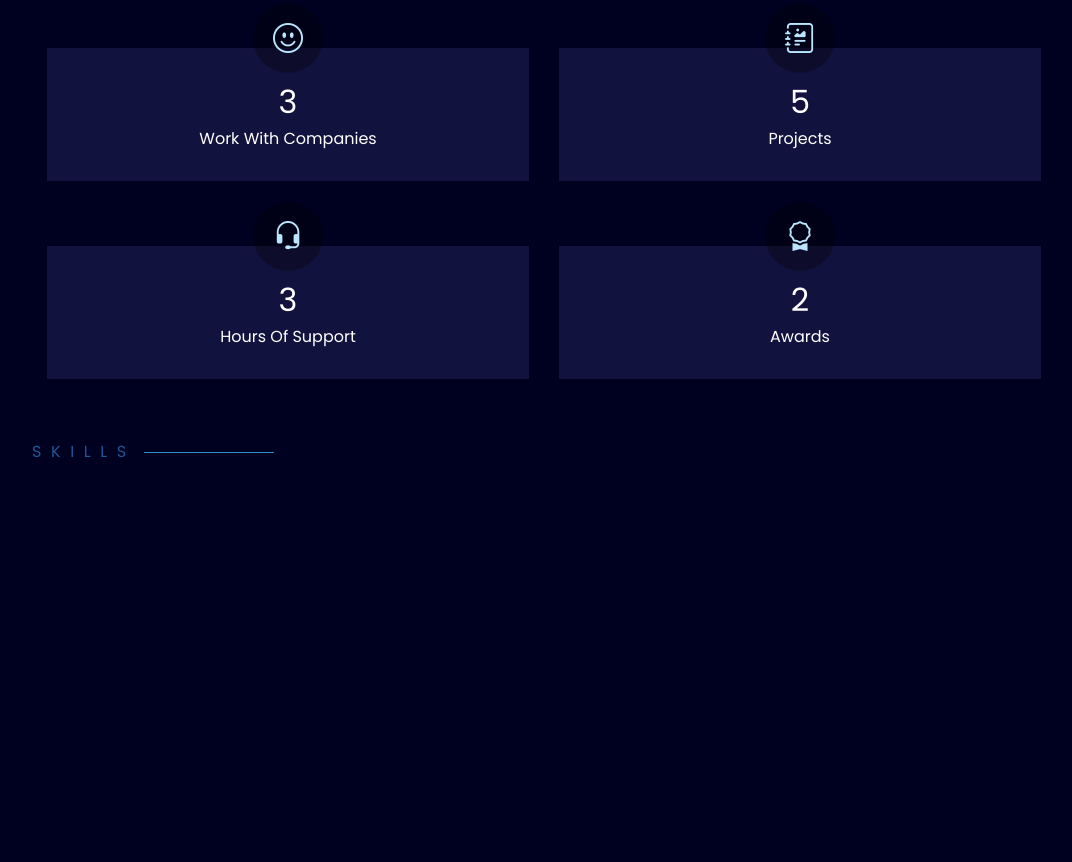
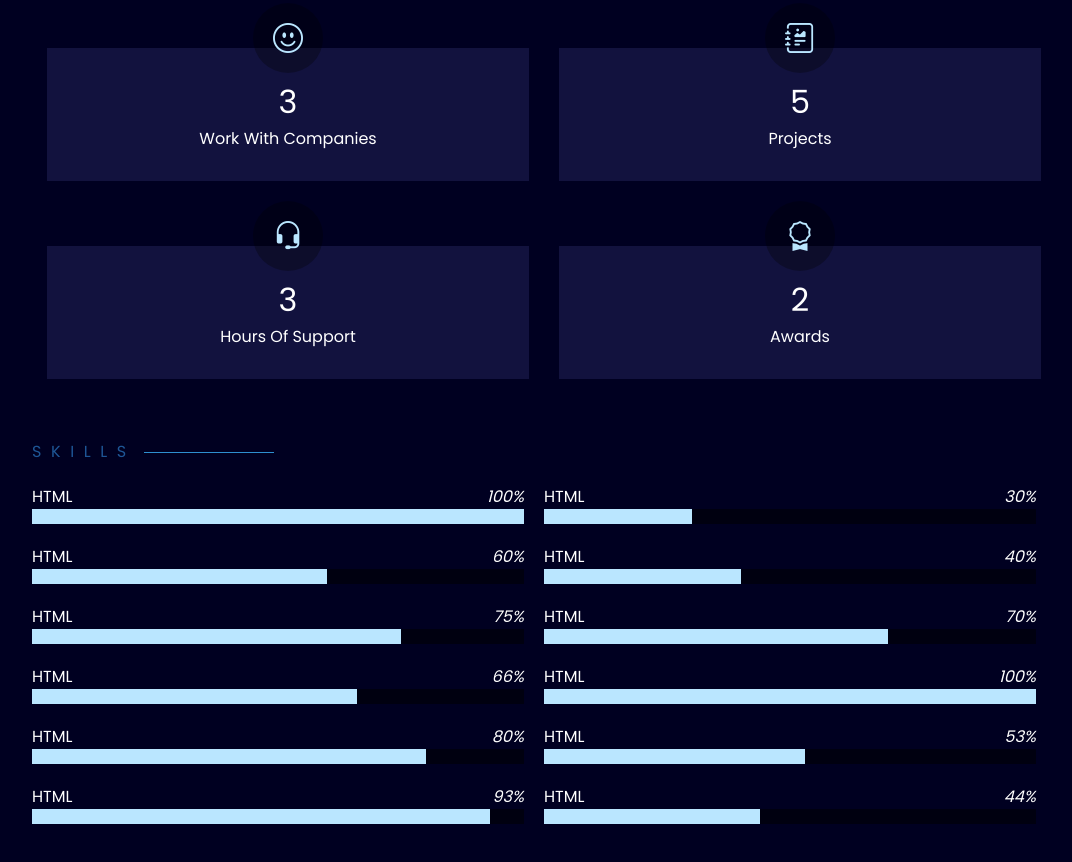
Before and after one commit to sunils1437/sunil_Portfolio, a plain HTML site: page index.html in a window 1280 px wide. Shown: the part 1550-2412 px from the top of the page, without its empty margins (96-1168 px from the left). Before the commit the page ends 2189 px from the top, so only its background shows below. Drawn offline with nearby package versions, Linux system fonts and the light colour scheme.

Commit message:
Skills Section work Completed

```diff
--- a/index.html
+++ b/index.html
@@ -17,9 +17,10 @@
 
     <!-- Template Main CSS File -->
     <link rel="stylesheet" href="./style.css">
+
 </head>
 
-<body onscroll="myFunction()">
+<body onscroll="myFunction(), pBar()" onmousemove="myFunction(), pBar()">
     <!-- Header -->
     <header id="navbar">
         <nav>
@@ -73,7 +74,7 @@
         <section class="secondSection">
             <div class="section-title">
                 <h2 class="Section-title-name">ABOUT<h2>
-                <p> Learn More About Me</p>
+                        <p> Learn More About Me</p>
             </div>
 
             <!-- Basic About Description -->
@@ -189,7 +190,87 @@
                     <h2 class="Section-title-name">SKILLS<h2>
                 </div>
                 <div class="skills-row">
+                    <div class="skill-col">
+                        <div class="skill-col-p">
+                            <div class="progress">
+                                <span class="skill">HTML <i id="val1">100</i></span>
+                                <div class="progress-bar-wrap">
+                                    <div class="progress-bar" id="val1-b"></div>
+                                </div>
+                            </div>
+                            <div class="progress">
+                                <span class="skill">HTML <i id="val2">60</i></span>
+                                <div class="progress-bar-wrap">
+                                    <div class="progress-bar" id="val2-b"></div>
+                                </div>
+                            </div>
+                            <div class="progress">
+                                <span class="skill">HTML <i id="val3">75</i></span>
+                                <div class="progress-bar-wrap">
+                                    <div class="progress-bar" id="val3-b"></div>
+                                </div>
+                            </div>
+                            <div class="progress">
+                                <span class="skill">HTML <i id="val4">66</i></span>
+                                <div class="progress-bar-wrap">
+                                    <div class="progress-bar" id="val4-b"></div>
+                                </div>
+                            </div>
+                            <div class="progress">
+                                <span class="skill">HTML <i id="val5">80</i></span>
+                                <div class="progress-bar-wrap">
+                                    <div class="progress-bar" id="val5-b"></div>
+                                </div>
+                            </div>
+                            <div class="progress">
+                                <span class="skill">HTML <i id="val6">93</i></span>
+                                <div class="progress-bar-wrap">
+                                    <div class="progress-bar" id="val6-b"></div>
+                                </div>
+                            </div>
+                        </div>
+                    </div>
 
+                    <div class="skill-col">
+                        <div class="skill-col-p">
+                            <div class="progress">
+                                <span class="skill">HTML <i id="val7">30</i></span>
+                                <div class="progress-bar-wrap">
+                                    <div class="progress-bar" id="val7-b"></div>
+                                </div>
+                            </div>
+                            <div class="progress">
+                                <span class="skill">HTML <i id="val8">40</i></span>
+                                <div class="progress-bar-wrap">
+                                    <div class="progress-bar" id="val8-b"></div>
+                                </div>
+                            </div>
+                            <div class="progress">
+                                <span class="skill">HTML <i id="val9">70</i></span>
+                                <div class="progress-bar-wrap">
+                                    <div class="progress-bar" id="val9-b"></div>
+                                </div>
+                            </div>
+                            <div class="progress">
+                                <span class="skill">HTML <i id="val10">100</i></span>
+                                <div class="progress-bar-wrap">
+                                    <div class="progress-bar" id="val10-b"></div>
+                                </div>
+                            </div>
+                            <div class="progress">
+                                <span class="skill">HTML <i id="val11">53</i></span>
+                                <div class="progress-bar-wrap">
+                                    <div class="progress-bar" id="val11-b"></div>
+                                </div>
+                            </div>
+                            <div class="progress">
+                                <span class="skill">HTML <i id="val12">44</i></span>
+                                <div class="progress-bar-wrap">
+                                    <div class="progress-bar" id="val12-b"></div>
+                                </div>
+                            </div>
+                        </div>
+                    </div>
                 </div>
             </div>
         </section>
@@ -221,6 +302,16 @@
         }
     </script>
 
+    <!-- Skills -->
+    <script>
+        function pBar() {
+            for (let i = 1; i <= 12; i++) {
+                let val = document.getElementById("val" + i).innerHTML;
+                document.getElementById("val" + i + "-b").style.width = val + '%';
+            }
+        }
+    </script>
+
     <!-- Script for Typed JS -->
     <!-- Setup and start animation! -->
     <script src="https://unpkg.com/typed.js@2.0.16/dist/typed.umd.js"></script>
@@ -232,6 +323,7 @@
             loop: true,
         });
     </script>
+
 </body>
 
 </html>
--- a/style.css
+++ b/style.css
@@ -434,3 +434,63 @@ aside+main {
         margin-top: 65px;
     }
 }
+
+
+
+
+
+/* Skiils Progress Bar */
+.skill-container{
+    margin-bottom: 40px;
+}
+.skills-row {
+    display: flex;
+    flex-wrap: wrap;
+    max-width: 100%;
+}
+
+.skills-row .skill-col {
+    flex: 50%;
+    max-width: 50%;
+}
+
+.skills-row .skill-col .skill-col-p {
+    margin-right: 20px;
+}
+
+.skill-col-p .progress {
+    width: 100%;
+    margin: 20px 0;
+}
+
+.skill-col-p .progress .skill {
+    display: flex;
+    justify-content: space-between;
+}
+
+.skill-col-p .progress .skill i:after {
+    content: '%';
+}
+
+.progress .progress-bar-wrap {
+    width: 100%;
+    height: 15px;
+    background: rgba(0, 0, 0, 0.5);
+    position: relative;
+}
+
+.progress .progress-bar-wrap .progress-bar {
+    position: absolute;
+    top: 0;
+    left: 0;
+    height: 100%;
+    background-color: var(--icon);
+    transition: all 1s;
+}
+
+@media (max-width: 1100px) {
+    .skills-row .skill-col {
+        flex: 100%;
+        max-width: 100%;
+    }
+}
```
